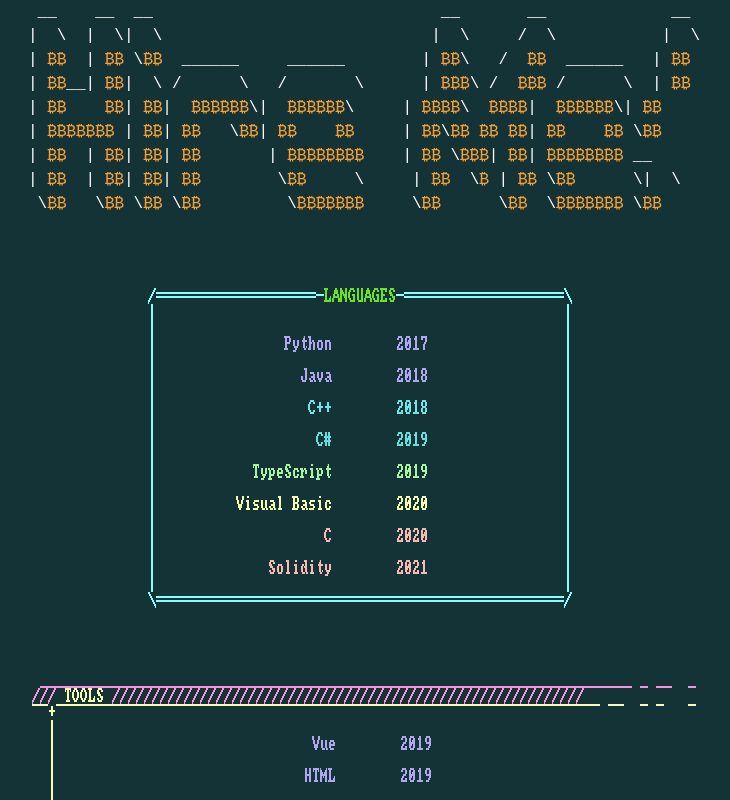
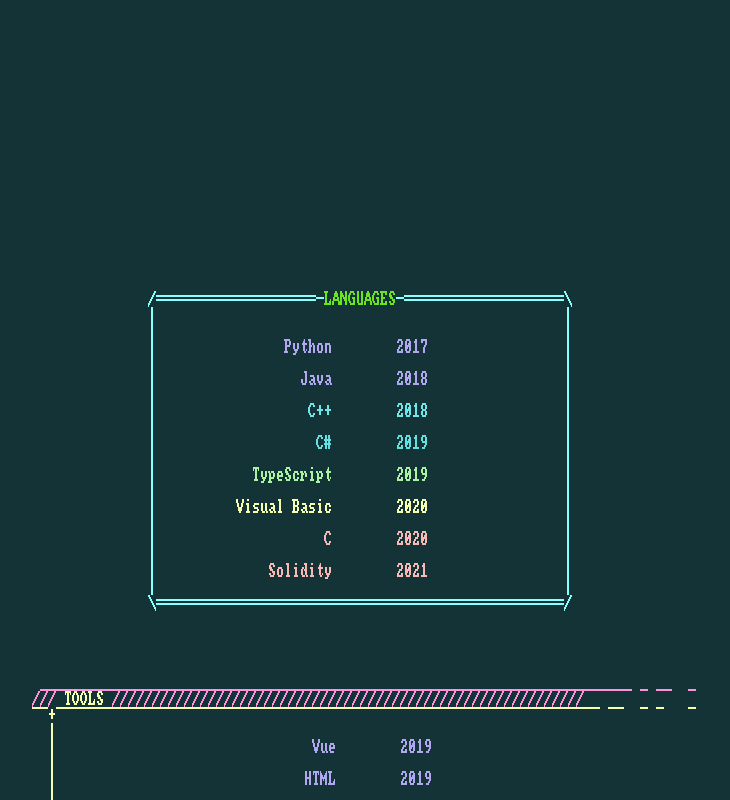
Before and after one commit to ross-sigil/resume, a Vue app: page / in a window 1280 px wide. Shown: the top 800 px of the page, without its empty margins (276-1006 px from the left). Built offline with nearby package versions, Linux system fonts and the light colour scheme.

Commit message:
the picture wasnt the issue

```diff
--- a/src/views/Resume.vue
+++ b/src/views/Resume.vue
@@ -7,14 +7,14 @@
           height="456"
         />
       </v-row> -->
-    <!--
+
     <v-row justify="center" style="padding: 2em">
       <v-img
         :src="require('../assets/hireme.png')"
         max-width="620"
         height="179"
       />
-    </v-row> -->
+    </v-row>
 
     <!-- so you may have found out this is an image and not ascii.
          congrats, i'm completely exposed on this one. this is not for lack of effort
@@ -24,22 +24,6 @@
          yes, there was a programatic solution, but i could use a job
          the problem did get solved though!
      -->
-
-    <v-row justify="center">
-      <div>
-        <pre>
- __    __  __                              __       __             __
-|  \  |  \|  \                            |  \     /  \           |  \
-| <span class="or">₿₿</span>  | <span class="or">₿₿</span> \<span class="or">₿₿</span>  ______     ______        | <span class="or">₿₿</span>\   /  <span class="or">₿₿</span>  ______   | <span class="or">₿₿</span>
-| <span class="or">₿₿</span>__| <span class="or">₿₿</span>|  \ /      \   /       \      | <span class="or">₿₿₿</span>\ /  <span class="or">₿₿₿</span> /      \  | <span class="or">₿₿</span>
-| <span class="or">₿₿</span>    <span class="or">₿₿</span>| <span class="or">₿₿</span>|  <span class="or">₿₿₿₿₿₿</span>\|  <span class="or">₿₿₿₿₿₿</span>\     | <span class="or">₿₿₿₿</span>\  <span class="or">₿₿₿₿</span>|  <span class="or">₿₿₿₿₿₿</span>\| <span class="or">₿₿</span>
-| <span class="or">₿₿₿₿₿₿₿</span> | <span class="or">₿₿</span>| <span class="or">₿₿</span>   \<span class="or">₿₿</span>| <span class="or">₿₿</span>    <span class="or">₿₿</span>     | <span class="or">₿₿</span>\<span class="or">₿₿</span> <span class="or">₿₿</span> <span class="or">₿₿</span>| <span class="or">₿₿</span>    <span class="or">₿₿</span> \<span class="or">₿₿</span>
-| <span class="or">₿₿</span>  | <span class="or">₿₿</span>| <span class="or">₿₿</span>| <span class="or">₿₿</span>       | <span class="or">₿₿₿₿₿₿₿₿</span>    | <span class="or">₿₿</span> \<span class="or">₿₿₿</span>| <span class="or">₿₿</span>| <span class="or">₿₿₿₿₿₿₿₿</span> __
-| <span class="or">₿₿</span>  | <span class="or">₿₿</span>| <span class="or">₿₿</span>| <span class="or">₿₿</span>        \<span class="or">₿₿</span>     \     | <span class="or">₿₿</span>  \<span class="or">₿</span> | <span class="or">₿₿</span> \<span class="or">₿₿</span>      \|  \
- \<span class="or">₿₿</span>   \<span class="or">₿₿</span> \<span class="or">₿₿</span> \<span class="or">₿₿</span>         \<span class="or">₿₿₿₿₿₿₿</span>     \<span class="or">₿₿</span>      \<span class="or">₿₿</span>  \<span class="or">₿₿₿₿₿₿₿</span> \<span class="or">₿₿</span>
-        </pre>
-      </div>
-    </v-row>
 
     <v-row justify="center">
       <div class="ik">
```
Also changed, not shown: Scratchpad.txt.
